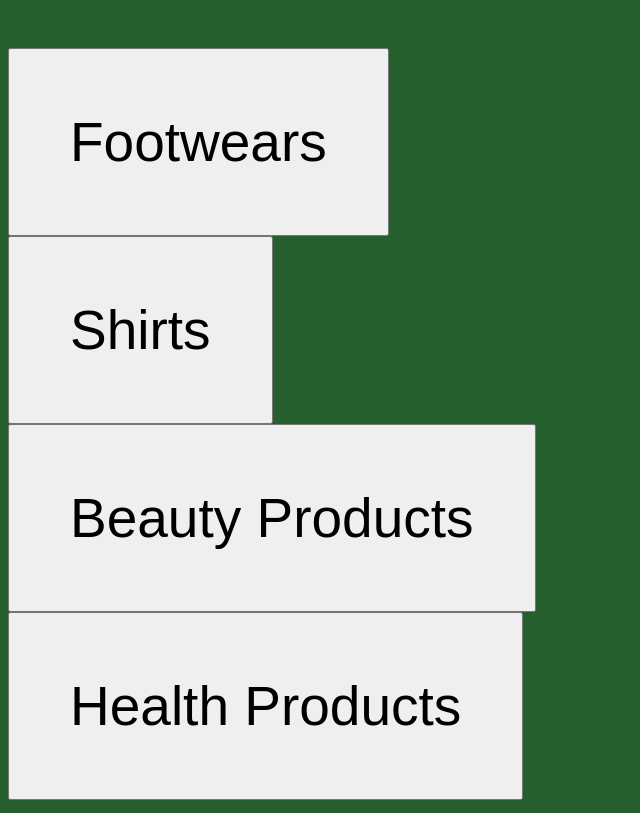
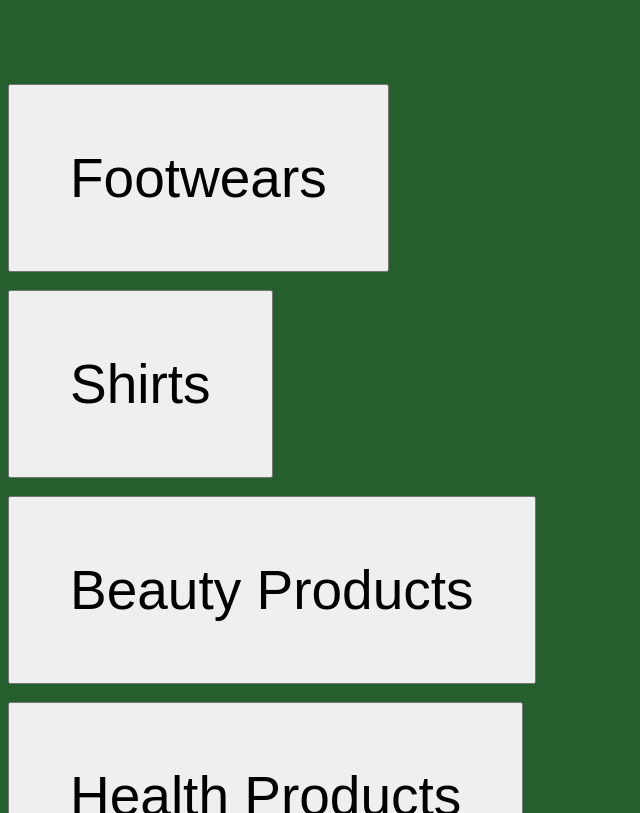
Before and after one commit to craldkadi/kdventures, a plain HTML site: page products.html in a window 1280 px wide. Shown: the part 139-952 px from the top of the page, without its empty margins (0-640 px from the left). Drawn offline with Linux system fonts and the light colour scheme.

Commit message:
products.html

```diff
--- a/products.html
+++ b/products.html
@@ -5,13 +5,11 @@
 <body background="images/background.png">
     <h1 style="color: rgb(208, 189, 21); font-size: 75px">Our Products</h1>
     <div>
-        <a href="./shoesfootwears.html"><button style="padding: 60px 60px 60px; font-size: 55px;">Footwears</button></a><br>
-        <a href="./clothes.html"><button style="padding: 60px 60px 60px; font-size: 55px;">Shirts</button></a>
-    </div>
-
-    <div>
-        <a href="beautyproducts.html"><button style="padding: 60px 60px 60px; font-size: 55px;">Beauty Products</button></a><br>
-        <a href="foodsupplements.html"><button style="padding: 60px 60px 60px; font-size: 55px">Health Products</button></a>
+        <br><br>
+        <a href="./shoesfootwears.html"><button style="padding: 60px 60px 60px; font-size: 55px;">Footwears</button></a><br><br>
+        <a href="./clothes.html"><button style="padding: 60px 60px 60px; font-size: 55px;">Shirts</button></a><br><br>
+        <a href="beautyproducts.html"><button style="padding: 60px 60px 60px; font-size: 55px;">Beauty Products</button></a><br><br>
+        <a href="foodsupplements.html"><button style="padding: 60px 60px 60px; font-size: 55px">Health Products</button></a><br><br>
     </div>
 
     <div>
```
